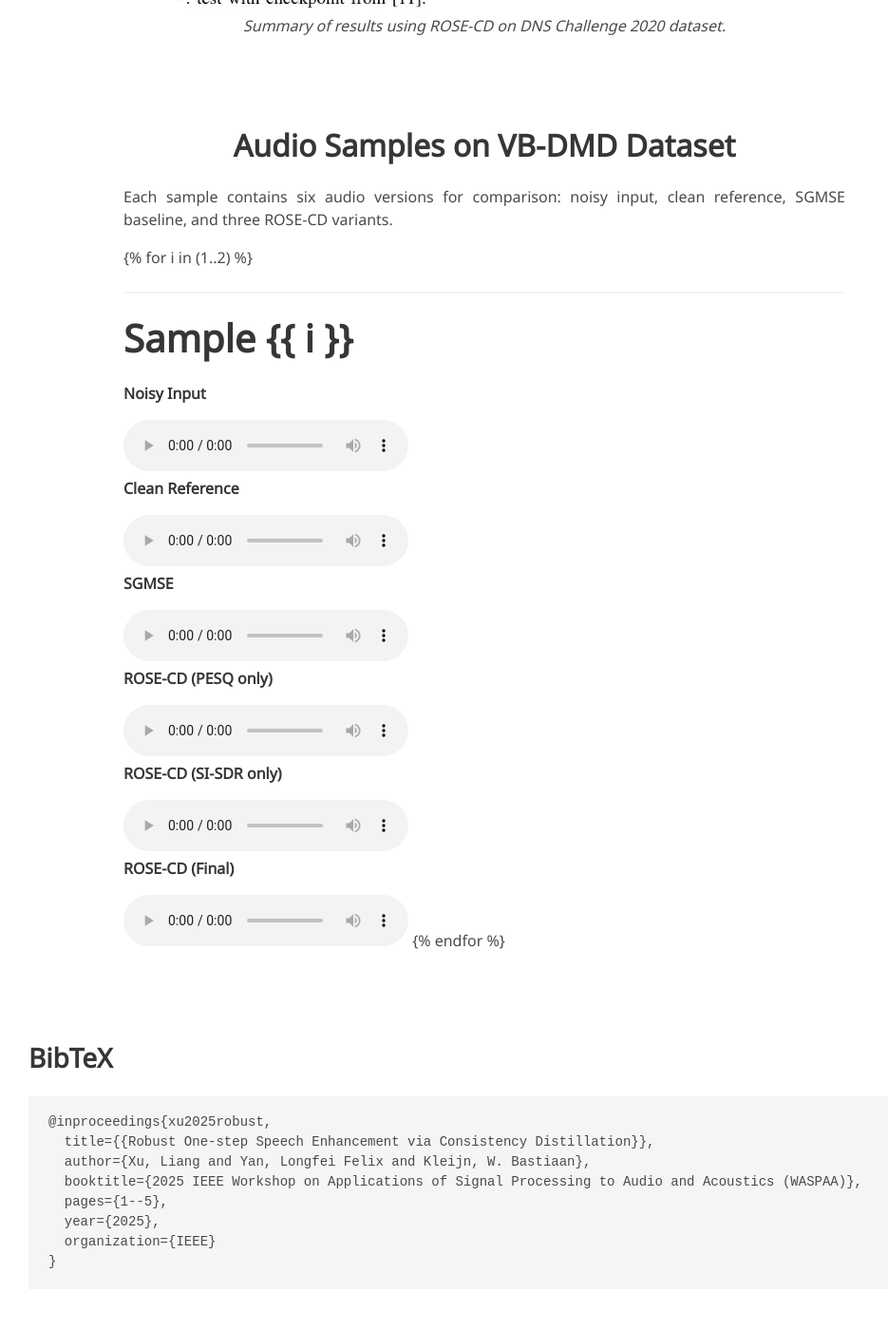
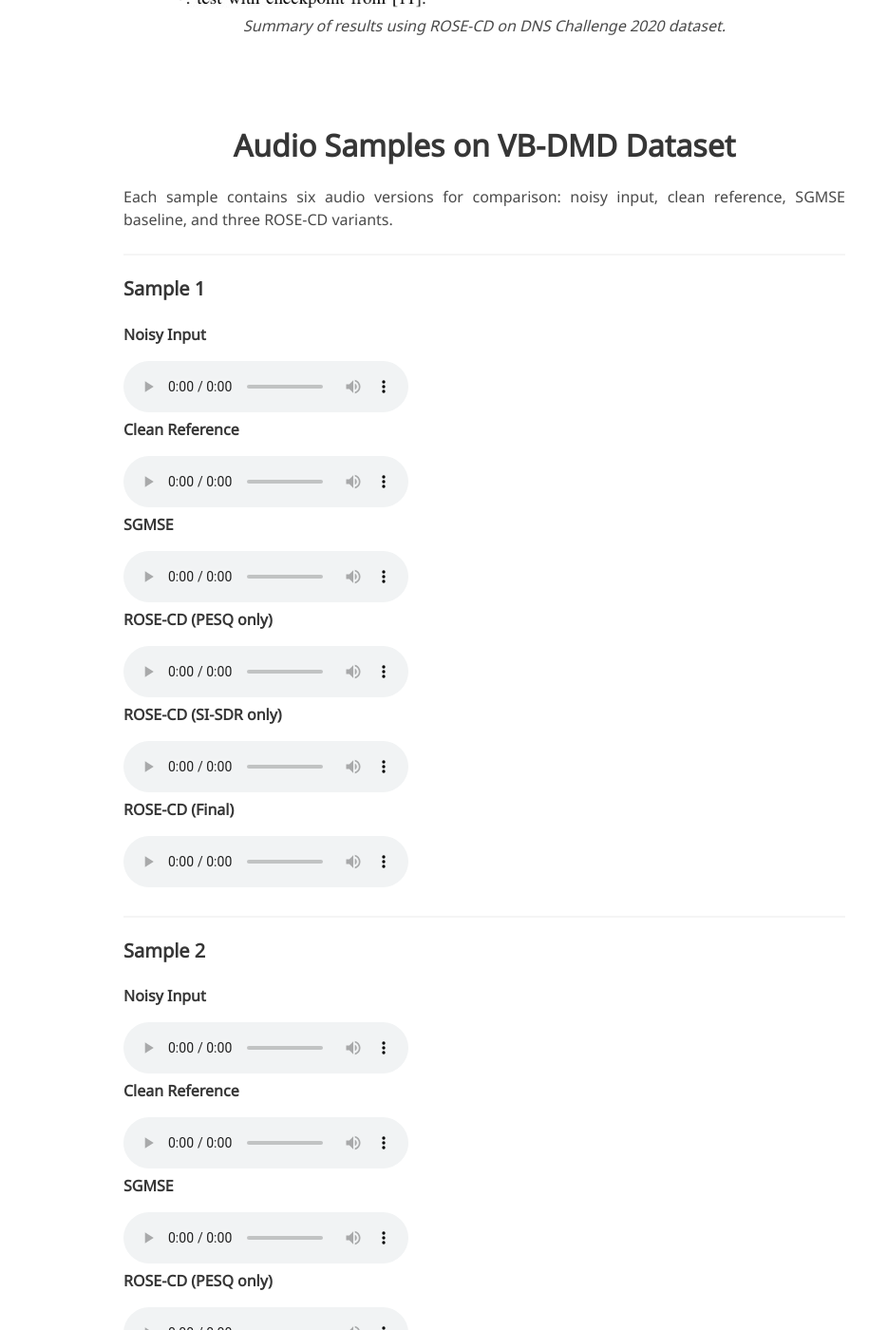
Before and after one commit to LiangXu123/LiangXu123.github.io, a Jekyll site: the page rosecd/index.html, which Jekyll copies as it is, in a window 1280 px wide and 1400 px high, scrolled down 2856 px. Shown: the whole window at 95% size, without its empty margins (130-1065 px from the left). Built offline with Jekyll 4.4.1, drawn with Linux system fonts in a browser that asks for light colours; nearby versions of some CDN libraries; some web fonts are replaced; library files that are not in the unit come from our copies; a style sheet for code colours, icons or effects is not loaded; some of the changed text lies outside the part shown.

Commit message:
rosecd_project

```diff
--- a/rosecd/index.html
+++ b/rosecd/index.html
@@ -216,51 +216,92 @@
         <div class="content has-text-justified">
           <p>Each sample contains six audio versions for comparison: noisy input, clean reference, SGMSE baseline, and three ROSE-CD variants.</p>
 
-          {% for i in (1..2) %}
+          <!-- Sample 1 -->
           <hr>
-          <h4 class="title is-2">Sample {{ i }}</h4>
+          <h4 class="title is-5">Sample 1</h4>
 
           <p><strong>Noisy Input</strong></p>
           <audio controls>
-            <source src="static/audio/vbdmd{{ i }}_noisy.wav" type="audio/wav">
+            <source src="static/audio/vbdmd1_noisy.wav" type="audio/wav">
             Your browser does not support the audio element.
           </audio>
 
           <p><strong>Clean Reference</strong></p>
           <audio controls>
-            <source src="static/audio/vbdmd{{ i }}_clean.wav" type="audio/wav">
+            <source src="static/audio/vbdmd1_clean.wav" type="audio/wav">
             Your browser does not support the audio element.
           </audio>
 
           <p><strong>SGMSE</strong></p>
           <audio controls>
-            <source src="static/audio/vbdmd{{ i }}_sgmse.wav" type="audio/wav">
+            <source src="static/audio/vbdmd1_sgmse.wav" type="audio/wav">
             Your browser does not support the audio element.
           </audio>
 
           <p><strong>ROSE-CD (PESQ only)</strong></p>
           <audio controls>
-            <source src="static/audio/vbdmd{{ i }}_rosecd_pesq.wav" type="audio/wav">
+            <source src="static/audio/vbdmd1_rosecd_pesq.wav" type="audio/wav">
             Your browser does not support the audio element.
           </audio>
 
           <p><strong>ROSE-CD (SI-SDR only)</strong></p>
           <audio controls>
-            <source src="static/audio/vbdmd{{ i }}_rosecd_sisdr.wav" type="audio/wav">
+            <source src="static/audio/vbdmd1_rosecd_sisdr.wav" type="audio/wav">
             Your browser does not support the audio element.
           </audio>
 
           <p><strong>ROSE-CD (Final)</strong></p>
           <audio controls>
-            <source src="static/audio/vbdmd{{ i }}_rosecd_final.wav" type="audio/wav">
+            <source src="static/audio/vbdmd1_rosecd_final.wav" type="audio/wav">
             Your browser does not support the audio element.
           </audio>
-          {% endfor %}
+
+          <!-- Sample 2 -->
+          <hr>
+          <h4 class="title is-5">Sample 2</h4>
+
+          <p><strong>Noisy Input</strong></p>
+          <audio controls>
+            <source src="static/audio/vbdmd2_noisy.wav" type="audio/wav">
+            Your browser does not support the audio element.
+          </audio>
+
+          <p><strong>Clean Reference</strong></p>
+          <audio controls>
+            <source src="static/audio/vbdmd2_clean.wav" type="audio/wav">
+            Your browser does not support the audio element.
+          </audio>
+
+          <p><strong>SGMSE</strong></p>
+          <audio controls>
+            <source src="static/audio/vbdmd2_sgmse.wav" type="audio/wav">
+            Your browser does not support the audio element.
+          </audio>
+
+          <p><strong>ROSE-CD (PESQ only)</strong></p>
+          <audio controls>
+            <source src="static/audio/vbdmd2_rosecd_pesq.wav" type="audio/wav">
+            Your browser does not support the audio element.
+          </audio>
+
+          <p><strong>ROSE-CD (SI-SDR only)</strong></p>
+          <audio controls>
+            <source src="static/audio/vbdmd2_rosecd_sisdr.wav" type="audio/wav">
+            Your browser does not support the audio element.
+          </audio>
+
+          <p><strong>ROSE-CD (Final)</strong></p>
+          <audio controls>
+            <source src="static/audio/vbdmd2_rosecd_final.wav" type="audio/wav">
+            Your browser does not support the audio element.
+          </audio>
+
         </div>
       </div>
     </div>
   </div>
 </section>
+
 
 
 
```
